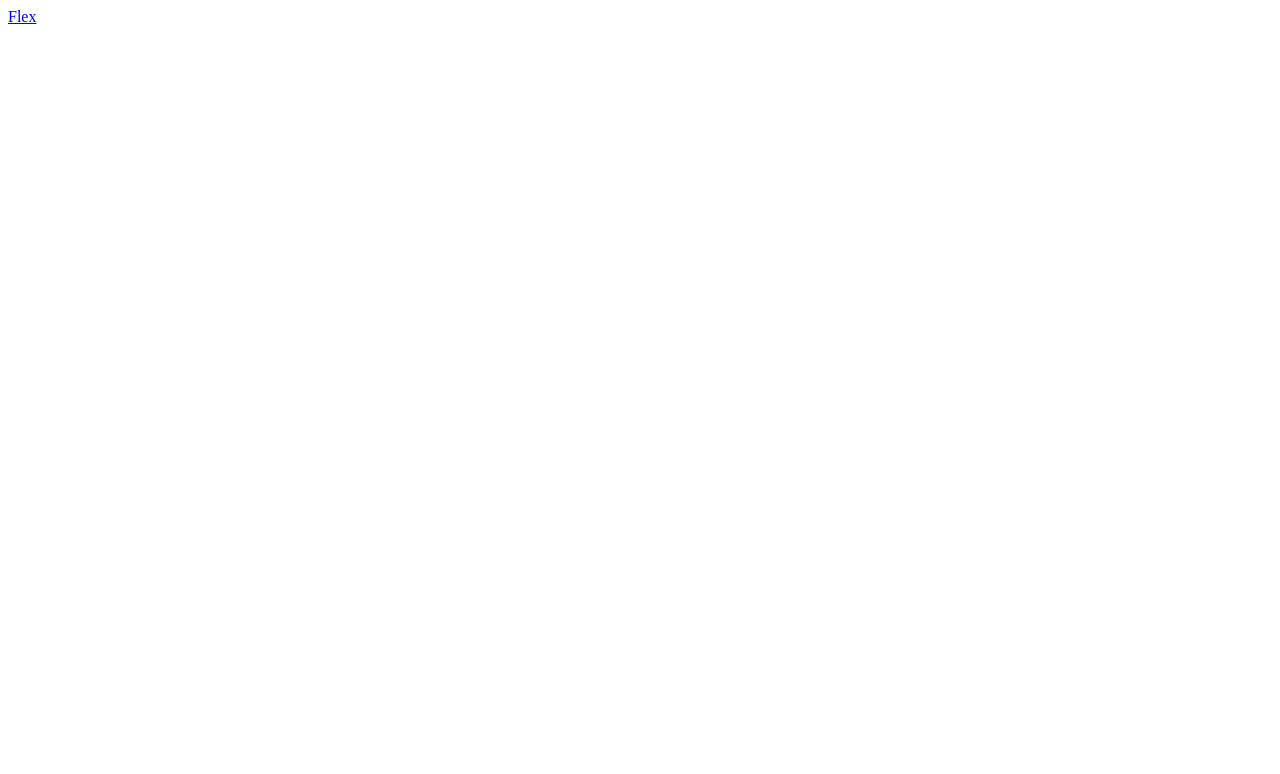
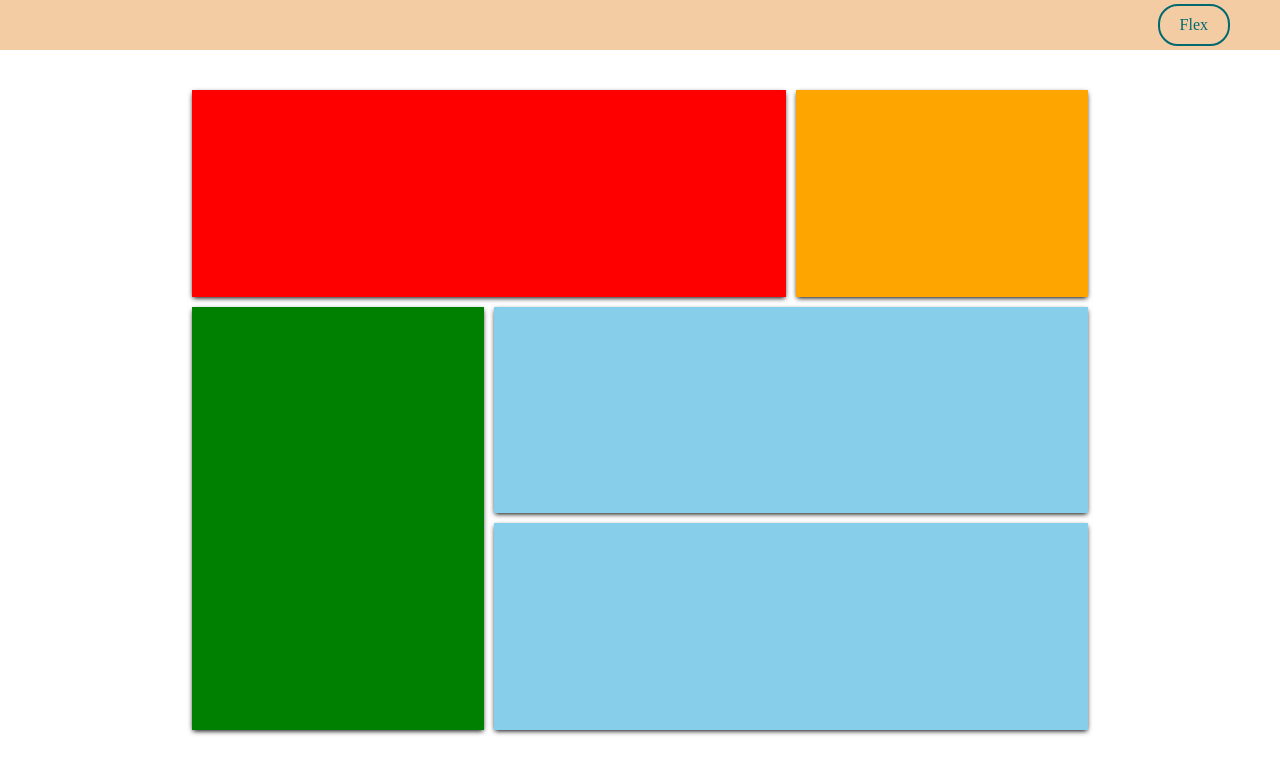
Before and after one commit to Awesomedursky/Html-Flex-Grid, a plain HTML site: page grid.html in a window 1280 px wide. Drawn offline with Linux system fonts and the light colour scheme; the site is published under a folder, as on GitHub Pages, so addresses that start at the root find nothing.

Commit message:
another update on grid

```diff
--- a/grid.html
+++ b/grid.html
@@ -5,11 +5,11 @@
     <meta http-equiv="X-UA-Compatible" content="IE=edge">
     <meta name="viewport" content="width=device-width, initial-scale=1.0">
     <title>Grid</title>
-    <link rel="stylesheet" href="/grid.css">
+    <link rel="stylesheet" href="grid.css">
 </head>
 <body>
     <nav>
-        <a class="flexlink" href="/index.html">Flex</a>
+        <a class="flexlink" href="index.html">Flex</a>
     </nav>
     <main>
         <div class="box1"></div>
```
